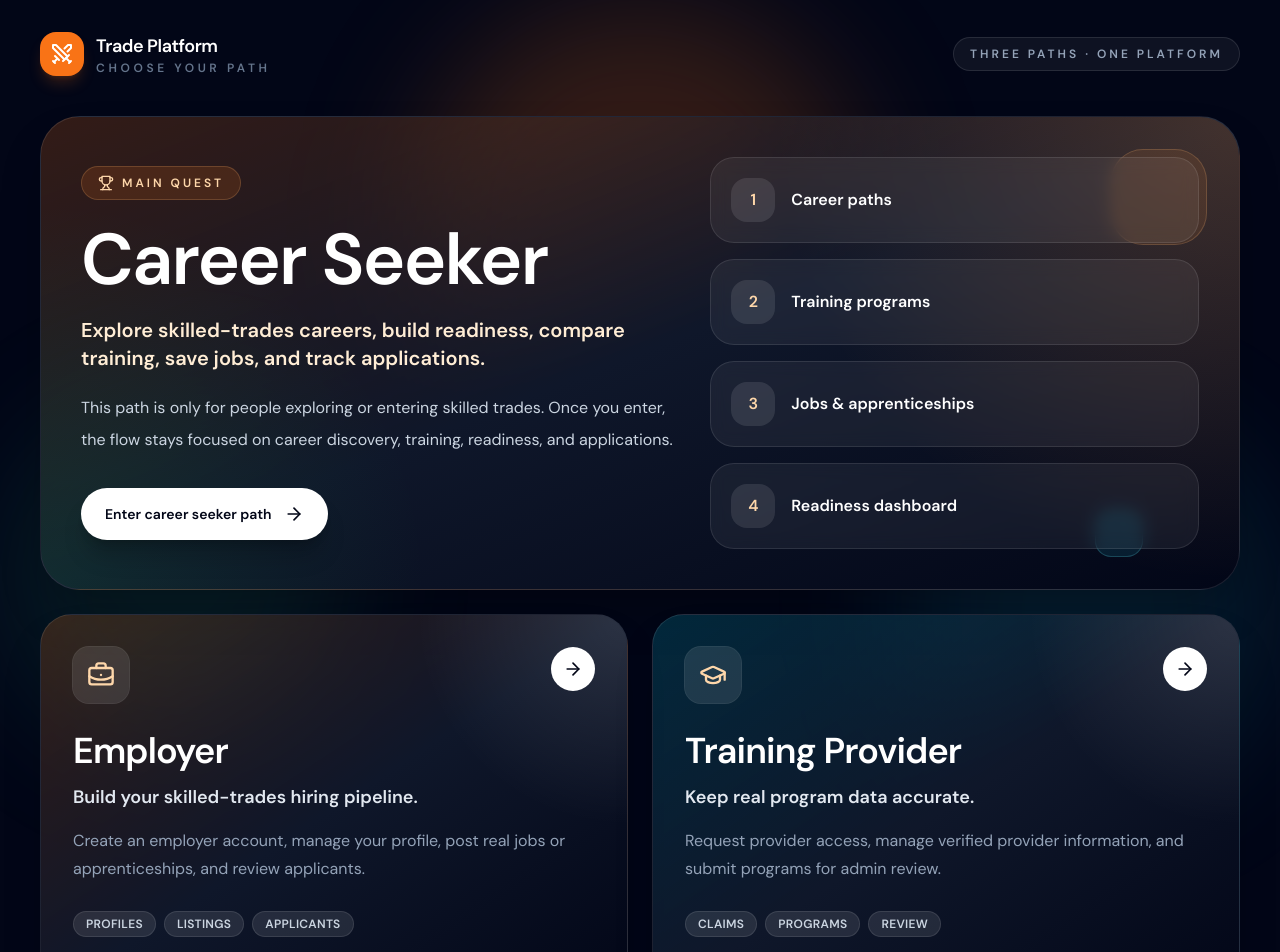
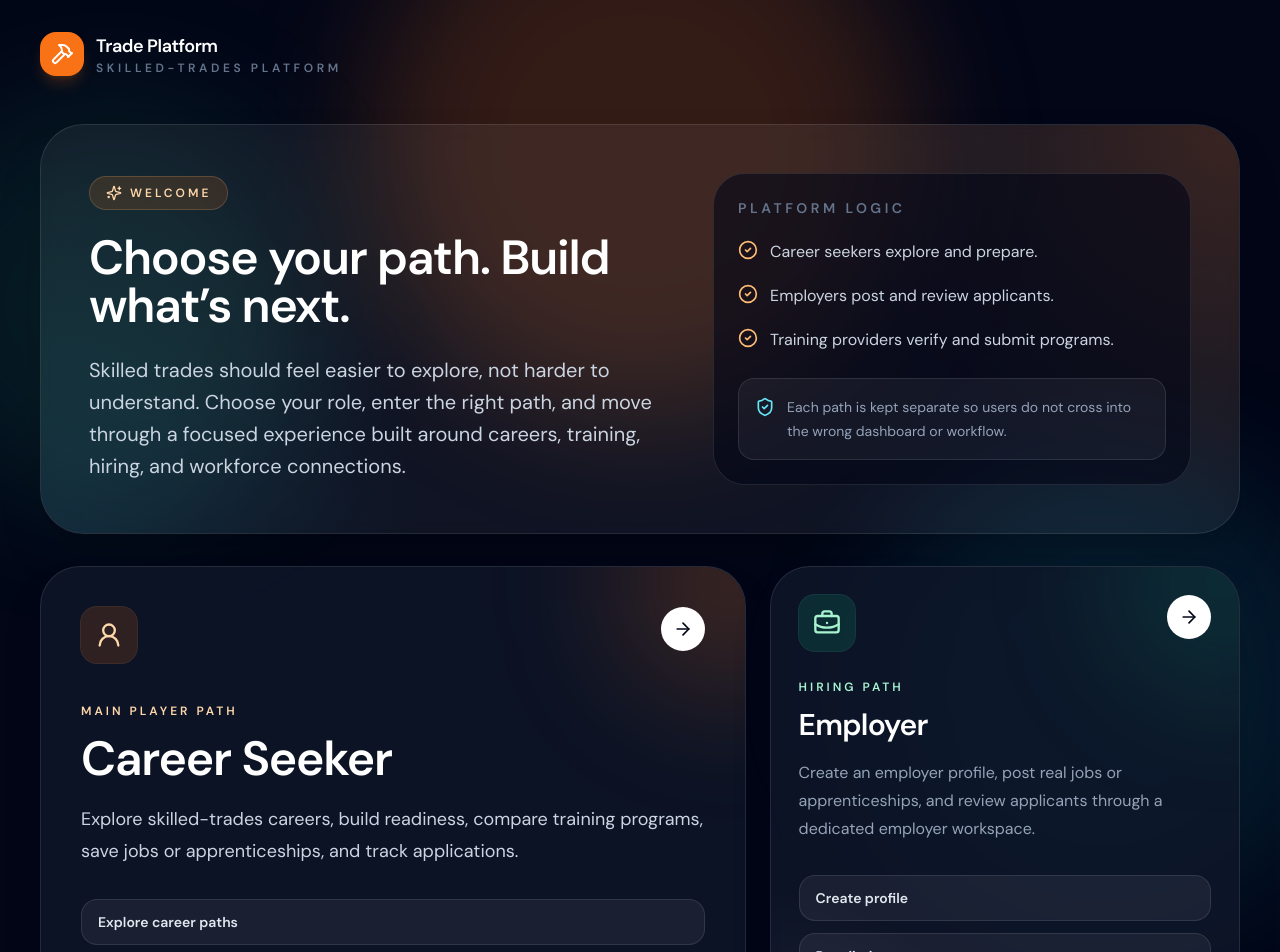
Before and after one commit to sashadman/forge, a Next.js app: page / in a window 1280 px wide. Shown: the top 952 px of the page. Built offline with nearby package versions, Linux system fonts and the light colour scheme.

Commit message:
Redesign root role selection experience

```diff
--- a/app/page.tsx
+++ b/app/page.tsx
@@ -3,57 +3,77 @@ import Link from 'next/link'
 import {
   ArrowRight,
   BriefcaseBusiness,
+  CheckCircle2,
   GraduationCap,
+  Hammer,
+  ShieldCheck,
   Sparkles,
-  Swords,
   Trophy,
   UserRound,
 } from 'lucide-react'
 import { siteConfig } from '@/config/site'
 
 export const metadata: Metadata = {
-  title: `${siteConfig.name} — Choose Your Skilled-Trades Path`,
+  title: `${siteConfig.name} — Skilled-Trades Pathway Platform`,
   description:
-    'Choose your path as a career seeker, employer, or training provider.',
+    'A role-based skilled-trades platform for career seekers, employers, and training providers.',
 }
 
-const secondaryPaths = [
+const rolePaths = [
+  {
+    title: 'Career Seeker',
+    label: 'Main player path',
+    description:
+      'Explore skilled-trades careers, build readiness, compare training programs, save jobs or apprenticeships, and track applications.',
+    href: '/career-seeker',
+    icon: UserRound,
+    accent: 'orange',
+    size: 'large',
+    steps: [
+      'Explore career paths',
+      'Build readiness',
+      'Compare training',
+      'Apply to real listings',
+    ],
+  },
   {
     title: 'Employer',
-    subtitle: 'Build your skilled-trades hiring pipeline.',
+    label: 'Hiring path',
     description:
-      'Create an employer account, manage your profile, post real jobs or apprenticeships, and review applicants.',
+      'Create an employer profile, post real jobs or apprenticeships, and review applicants through a dedicated employer workspace.',
     href: '/for-employers',
     icon: BriefcaseBusiness,
-    stats: ['Profiles', 'Listings', 'Applicants'],
-    gradient: 'from-orange-500/20 via-slate-900 to-slate-950',
+    accent: 'emerald',
+    size: 'small',
+    steps: ['Create profile', 'Post listings', 'Review applicants'],
   },
   {
     title: 'Training Provider',
-    subtitle: 'Keep real program data accurate.',
+    label: 'Program path',
     description:
-      'Request provider access, manage verified provider information, and submit programs for admin review.',
+      'Request provider access, manage verified provider information, and submit real training programs for admin review.',
     href: '/for-programs',
     icon: GraduationCap,
-    stats: ['Claims', 'Programs', 'Review'],
-    gradient: 'from-cyan-500/20 via-slate-900 to-slate-950',
+    accent: 'cyan',
+    size: 'small',
+    steps: ['Request access', 'Verify profile', 'Submit programs'],
   },
 ]
 
 export default function HomePage() {
   return (
     <main className="min-h-screen overflow-hidden bg-slate-950 text-white">
-      <div className="pointer-events-none absolute inset-0">
-        <div className="absolute left-1/2 top-0 h-[28rem] w-[28rem] -translate-x-1/2 rounded-full bg-orange-500/20 blur-3xl" />
-        <div className="absolute bottom-0 right-0 h-[24rem] w-[24rem] rounded-full bg-cyan-400/10 blur-3xl" />
-        <div className="absolute left-0 top-1/2 h-[22rem] w-[22rem] rounded-full bg-emerald-400/10 blur-3xl" />
+      <div className="pointer-events-none fixed inset-0">
+        <div className="absolute left-1/2 top-[-8rem] h-[34rem] w-[34rem] -translate-x-1/2 rounded-full bg-orange-500/20 blur-3xl" />
+        <div className="absolute bottom-[-8rem] right-[-4rem] h-[30rem] w-[30rem] rounded-full bg-cyan-400/10 blur-3xl" />
+        <div className="absolute bottom-[18rem] left-[-6rem] h-[26rem] w-[26rem] rounded-full bg-emerald-400/10 blur-3xl" />
       </div>
 
       <section className="relative mx-auto flex min-h-screen w-full max-w-7xl flex-col px-5 py-8 sm:px-8 lg:px-10">
         <header className="flex items-center justify-between">
           <Link href="/" className="flex items-center gap-3">
             <div className="flex h-11 w-11 items-center justify-center rounded-2xl bg-orange-500 text-white shadow-lg shadow-orange-500/20">
-              <Swords className="h-6 w-6" />
+              <Hammer className="h-6 w-6" />
             </div>
 
             <div>
@@ -61,128 +81,74 @@ export default function HomePage() {
                 {siteConfig.name}
               </p>
               <p className="text-xs font-bold uppercase tracking-[0.3em] text-slate-500">
-                Choose your path
+                Skilled-trades platform
               </p>
             </div>
           </Link>
 
-          <div className="hidden rounded-full border border-white/10 bg-white/5 px-4 py-2 text-xs font-bold uppercase tracking-[0.25em] text-slate-400 sm:block">
-            Three paths · One platform
-          </div>
         </header>
 
-        <div className="grid flex-1 gap-6 py-10 lg:grid-rows-[1.1fr_0.9fr]">
-          <Link
-            href="/career-seeker"
-            className="group relative overflow-hidden rounded-[2.5rem] border border-white/10 bg-gradient-to-br from-orange-500/20 via-slate-900 to-slate-950 p-6 shadow-2xl shadow-black/30 transition hover:-translate-y-1 hover:border-orange-300/40 hover:shadow-orange-950/30 md:p-10"
-          >
-            <div className="absolute inset-0 bg-[radial-gradient(circle_at_top_right,rgba(251,146,60,0.22),transparent_36%),radial-gradient(circle_at_bottom_left,rgba(34,197,94,0.12),transparent_30%)]" />
-            <div className="absolute right-8 top-8 hidden h-24 w-24 rounded-[2rem] border border-orange-300/20 bg-orange-400/10 md:block" />
-            <div className="absolute bottom-8 right-24 hidden h-12 w-12 rounded-2xl border border-cyan-300/20 bg-cyan-400/10 md:block" />
+        <section className="grid flex-1 content-center gap-8 py-12">
+          <div className="relative overflow-hidden rounded-[2.75rem] border border-white/10 bg-white/[0.06] p-7 shadow-2xl shadow-black/25 backdrop-blur md:p-10 lg:p-12">
+            <div className="absolute inset-0 bg-[radial-gradient(circle_at_top_right,rgba(249,115,22,0.18),transparent_32%),radial-gradient(circle_at_bottom_left,rgba(34,211,238,0.10),transparent_30%)]" />
 
-            <div className="relative grid h-full gap-8 lg:grid-cols-[1.1fr_0.9fr] lg:items-center">
+            <div className="relative grid gap-10 lg:grid-cols-[1.1fr_0.9fr] lg:items-center">
               <div>
                 <div className="inline-flex items-center gap-2 rounded-full border border-orange-300/20 bg-orange-500/15 px-4 py-2 text-xs font-black uppercase tracking-[0.25em] text-orange-200">
-                  <Trophy className="h-4 w-4" />
-                  Main quest
+                  <Sparkles className="h-4 w-4" />
+                  Welcome
                 </div>
 
-                <h1 className="mt-6 max-w-4xl text-5xl font-black tracking-tight text-white sm:text-6xl lg:text-7xl">
-                  Career Seeker
+                <h1 className="mt-6 max-w-4xl text-5xl font-black tracking-tight text-white sm:text-6xl lg:text-5xl">
+                  Choose your path. Build what’s next.
                 </h1>
 
-                <p className="mt-5 max-w-2xl text-xl font-semibold text-orange-100">
-                  Explore skilled-trades careers, build readiness, compare
-                  training, save jobs, and track applications.
+                <p className="mt-6 max-w-3xl text-xl leading-8 text-slate-300">
+                  Skilled trades should feel easier to explore, not harder to understand.
+                  Choose your role, enter the right path, and move through a focused experience built around careers, training, hiring, and workforce connections.
+                </p>
+              </div>
+
+              <div className="rounded-[2rem] border border-white/10 bg-slate-950/60 p-6">
+                <p className="text-sm font-black uppercase tracking-[0.25em] text-slate-500">
+                  Platform logic
                 </p>
 
-                <p className="mt-5 max-w-3xl leading-8 text-slate-300">
-                  This path is only for people exploring or entering skilled
-                  trades. Once you enter, the flow stays focused on career
-                  discovery, training, readiness, and applications.
-                </p>
+                <div className="mt-5 grid gap-4">
+                  {[
+                    'Career seekers explore and prepare.',
+                    'Employers post and review applicants.',
+                    'Training providers verify and submit programs.',
+                  ].map((item) => (
+                    <div key={item} className="flex gap-3">
+                      <CheckCircle2 className="mt-0.5 h-5 w-5 shrink-0 text-orange-300" />
+                      <p className="leading-7 text-slate-300">{item}</p>
+                    </div>
+                  ))}
+                </div>
 
-                <div className="mt-8 inline-flex items-center gap-3 rounded-full bg-white px-6 py-4 text-sm font-black text-slate-950 shadow-xl shadow-black/20 transition group-hover:bg-orange-100">
-                  Enter career seeker path
-                  <ArrowRight className="h-5 w-5 transition group-hover:translate-x-1" />
+                <div className="mt-6 rounded-2xl border border-white/10 bg-white/5 p-4">
+                  <div className="flex gap-3">
+                    <ShieldCheck className="mt-0.5 h-5 w-5 shrink-0 text-cyan-300" />
+                    <p className="text-sm leading-6 text-slate-400">
+                      Each path is kept separate so users do not cross into the
+                      wrong dashboard or workflow.
+                    </p>
+                  </div>
                 </div>
               </div>
+            </div>
+          </div>
 
-              <div className="grid gap-4 sm:grid-cols-2 lg:grid-cols-1">
-                {[
-                  'Career paths',
-                  'Training programs',
-                  'Jobs & apprenticeships',
-                  'Readiness dashboard',
-                ].map((item, index) => (
-                  <div
-                    key={item}
-                    className="rounded-3xl border border-white/10 bg-white/[0.06] p-5 backdrop-blur"
-                  >
-                    <div className="flex items-center gap-4">
-                      <div className="flex h-11 w-11 items-center justify-center rounded-2xl bg-white/10 text-orange-200">
-                        <span className="font-black">{index + 1}</span>
-                      </div>
+          <div className="grid gap-6 lg:grid-cols-[1.2fr_0.8fr]">
+            <RoleCard role={rolePaths[0]} />
 
-                      <p className="font-black text-white">{item}</p>
-                    </div>
-                  </div>
-                ))}
-              </div>
+            <div className="grid gap-6">
+              <RoleCard role={rolePaths[1]} />
+              <RoleCard role={rolePaths[2]} />
             </div>
-          </Link>
-
-          <div className="grid gap-6 lg:grid-cols-2">
-            {secondaryPaths.map((path) => {
-              const Icon = path.icon
-
-              return (
-                <Link
-                  key={path.title}
-                  href={path.href}
-                  className={`group relative overflow-hidden rounded-[2rem] border border-white/10 bg-gradient-to-br ${path.gradient} p-6 shadow-2xl shadow-black/20 transition hover:-translate-y-1 hover:border-white/25 md:p-8`}
-                >
-                  <div className="absolute inset-0 bg-[radial-gradient(circle_at_top_right,rgba(255,255,255,0.12),transparent_30%)]" />
-
-                  <div className="relative">
-                    <div className="flex items-start justify-between gap-6">
-                      <div className="flex h-14 w-14 items-center justify-center rounded-2xl bg-white/10 text-orange-200 ring-1 ring-white/15">
-                        <Icon className="h-7 w-7" />
-                      </div>
-
-                      <div className="flex h-11 w-11 items-center justify-center rounded-full bg-white text-slate-950 transition group-hover:bg-orange-100">
-                        <ArrowRight className="h-5 w-5 transition group-hover:translate-x-1" />
-                      </div>
-                    </div>
-
-                    <h2 className="mt-7 text-3xl font-black tracking-tight text-white md:text-4xl">
-                      {path.title}
-                    </h2>
-
-                    <p className="mt-3 text-lg font-semibold text-slate-200">
-                      {path.subtitle}
-                    </p>
-
-                    <p className="mt-4 max-w-2xl leading-7 text-slate-400">
-                      {path.description}
-                    </p>
-
-                    <div className="mt-7 flex flex-wrap gap-2">
-                      {path.stats.map((stat) => (
-                        <span
-                          key={stat}
-                          className="rounded-full border border-white/10 bg-white/10 px-3 py-1 text-xs font-bold uppercase tracking-wide text-slate-300"
-                        >
-                          {stat}
-                        </span>
-                      ))}
-                    </div>
-                  </div>
-                </Link>
-              )
-            })}
           </div>
-        </div>
+        </section>
 
         <footer className="relative flex flex-col justify-between gap-3 border-t border-white/10 py-5 text-xs font-semibold text-slate-500 sm:flex-row">
           <p>© {new Date().getFullYear()} Shadman Consulting.</p>
@@ -192,3 +158,121 @@ export default function HomePage() {
     </main>
   )
 }
+
+function RoleCard({
+  role,
+}: {
+  role: {
+    title: string
+    label: string
+    description: string
+    href: string
+    icon: typeof UserRound
+    accent: string
+    size: string
+    steps: string[]
+  }
+}) {
+  const Icon = role.icon
+
+  const accentClasses =
+    role.accent === 'orange'
+      ? {
+          border: 'hover:border-orange-300/50',
+          glow: 'bg-orange-500/20',
+          icon: 'bg-orange-500/15 text-orange-200 ring-orange-400/20',
+          text: 'text-orange-200',
+          button: 'group-hover:bg-orange-100',
+        }
+      : role.accent === 'emerald'
+        ? {
+            border: 'hover:border-emerald-300/40',
+            glow: 'bg-emerald-500/15',
+            icon: 'bg-emerald-500/15 text-emerald-200 ring-emerald-400/20',
+            text: 'text-emerald-200',
+            button: 'group-hover:bg-emerald-100',
+          }
+        : {
+            border: 'hover:border-cyan-300/40',
+            glow: 'bg-cyan-500/15',
+            icon: 'bg-cyan-500/15 text-cyan-200 ring-cyan-400/20',
+            text: 'text-cyan-200',
+            button: 'group-hover:bg-cyan-100',
+          }
+
+  return (
+    <Link
+      href={role.href}
+      className={`group relative overflow-hidden rounded-[2.5rem] border border-white/10 bg-slate-900/80 p-6 shadow-2xl shadow-black/20 transition hover:-translate-y-1 ${accentClasses.border} ${
+        role.size === 'large' ? 'min-h-[31rem] md:p-8 lg:p-10' : 'md:p-7'
+      }`}
+    >
+      <div
+        className={`absolute right-[-6rem] top-[-6rem] h-56 w-56 rounded-full ${accentClasses.glow} blur-3xl`}
+      />
+      <div className="absolute inset-0 bg-[radial-gradient(circle_at_bottom_left,rgba(255,255,255,0.08),transparent_32%)]" />
+
+      <div className="relative flex h-full flex-col">
+        <div className="flex items-start justify-between gap-5">
+          <div
+            className={`flex h-14 w-14 items-center justify-center rounded-2xl ring-1 ${accentClasses.icon}`}
+          >
+            <Icon className="h-7 w-7" />
+          </div>
+
+          <div
+            className={`flex h-11 w-11 items-center justify-center rounded-full bg-white text-slate-950 transition ${accentClasses.button}`}
+          >
+            <ArrowRight className="h-5 w-5 transition group-hover:translate-x-1" />
+          </div>
+        </div>
+
+        <div className={role.size === 'large' ? 'mt-10' : 'mt-7'}>
+          <p
+            className={`text-xs font-black uppercase tracking-[0.25em] ${accentClasses.text}`}
+          >
+            {role.label}
+          </p>
+
+          <h2
+            className={
+              role.size === 'large'
+                ? 'mt-4 text-5xl font-black tracking-tight text-white'
+                : 'mt-3 text-3xl font-black tracking-tight text-white'
+            }
+          >
+            {role.title}
+          </h2>
+
+          <p
+            className={
+              role.size === 'large'
+                ? 'mt-5 max-w-2xl text-lg leading-8 text-slate-300'
+                : 'mt-4 leading-7 text-slate-400'
+            }
+          >
+            {role.description}
+          </p>
+        </div>
+
+        <div className="mt-8 grid gap-3">
+          {role.steps.map((step) => (
+            <div
+              key={step}
+              className="rounded-2xl border border-white/10 bg-white/[0.06] px-4 py-3"
+            >
+              <p className="text-sm font-bold text-slate-200">{step}</p>
+            </div>
+          ))}
+        </div>
+
+        <div className="mt-auto pt-8">
+          <div className="inline-flex items-center gap-2 text-sm font-black text-white">
+            Enter {role.title} path
+            <ArrowRight className="h-4 w-4 transition group-hover:translate-x-1" />
+          </div>
+        </div>
+      </div>
+    </Link>
+  )
+}
```
